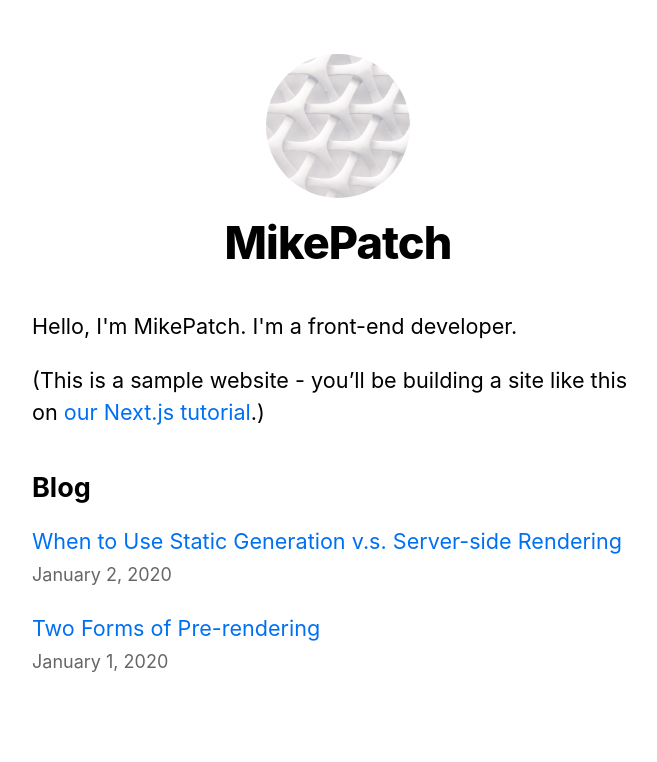
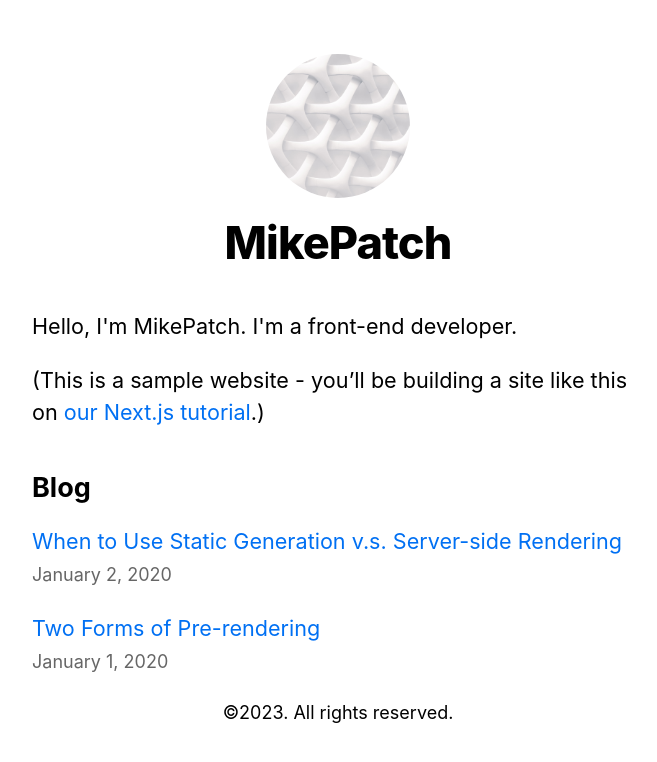
Before and after one commit to mikepatch/nextjs-practice, a Next.js app: page / in a window 1280 px wide. Shown: the top 762 px of the page, without its empty margins (302-959 px from the left). Built offline with nearby package versions, Linux system fonts and the light colour scheme.

Commit message:
Add footer component with styles

```diff
--- /dev/null
+++ b/components/Footer.js
@@ -0,0 +1,9 @@
+import utilStyles from "../styles/utils.module.css";
+
+export default function Footer() {
+  return (
+    <footer className={utilStyles.textCenter}>
+      <span>&copy;2023. All rights reserved.</span>
+    </footer>
+  );
+}
--- a/components/Layout.js
+++ b/components/Layout.js
@@ -1,8 +1,10 @@
 import Head from "next/head";
 import Image from "next/image";
+import Link from "next/link";
+
 import styles from "./layout.module.css";
 import utilStyles from "../styles/utils.module.css";
-import Link from "next/link";
+import Footer from "./Footer";
 
 const name = "MikePatch";
 export const siteTitle = "Next.js Sample Website";
@@ -64,6 +66,7 @@ export default function Layout({ children, home }) {
           <Link href="/">← Back to home</Link>
         </div>
       )}
+      <Footer />
     </div>
   );
 }
--- a/styles/utils.module.css
+++ b/styles/utils.module.css
@@ -50,3 +50,7 @@
 .lightText {
   color: #666;
 }
+
+.textCenter {
+  text-align: center;
+}
```
Also changed, not shown: components/footer.module.css (added), components/layout.module.css (indentation only). Lines whose indentation alone changed are shown as unchanged.
